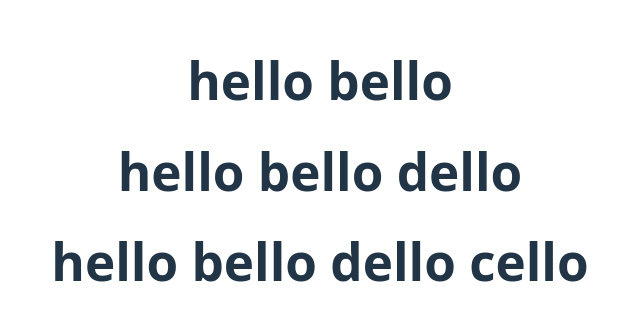
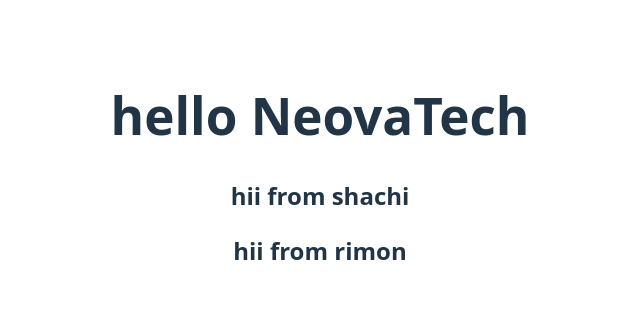
Before and after one commit to neovatech/neovatechLanding, a React (Vite) app: page / in a window 1280 px wide. Shown: the part 229-550 px from the top of the page, without its empty margins (320-960 px from the left). Built offline with nearby package versions, Linux system fonts and the light colour scheme.

Commit message:
Please enter the commit message for your changes. Lines starting with '#' will be ignored, and an empty message aborts the commit.
On branch main
Your branch is up to date with 'origin/main'.

Changes to be committed:
	modified:   src/App.jsx

```diff
--- a/src/App.jsx
+++ b/src/App.jsx
@@ -8,9 +8,9 @@ function App() {
 
   return (
     <>
-      <h1>hello bello</h1>
-      <h1>hello bello dello</h1>
-      <h1>hello bello dello cello</h1>
+      <h1>hello NeovaTech</h1>
+      <h2>hii from shachi</h2>
+      <h2>hii from rimon</h2>
     </>
   );
 }
```
